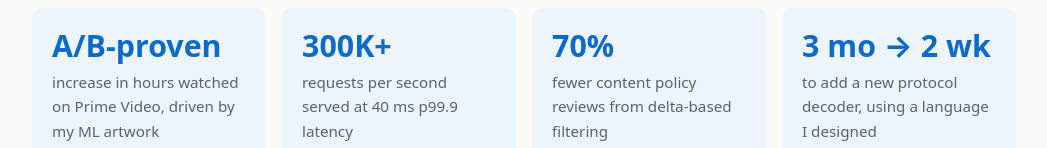
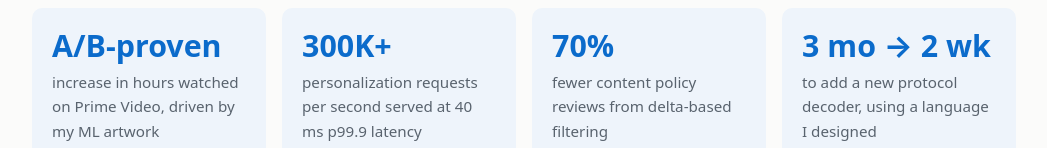
Before and after one commit to ericanderson231/ericanderson231.github.io, a plain HTML site: page index.html in a window 1280 px wide. Shown: the part 645-793 px from the top of the page, without its empty margins (116-1163 px from the left). Drawn offline with Linux system fonts and the light colour scheme.

Commit message:
Clarify personalization request rate stat

```diff
--- a/index.html
+++ b/index.html
@@ -44,7 +44,7 @@
       </div>
       <div class="stat">
         <span class="num">300K+</span>
-        <span class="label">requests per second served at 40 ms p99.9 latency</span>
+        <span class="label">personalization requests per second served at 40 ms p99.9 latency</span>
       </div>
       <div class="stat">
         <span class="num">70%</span>
```
